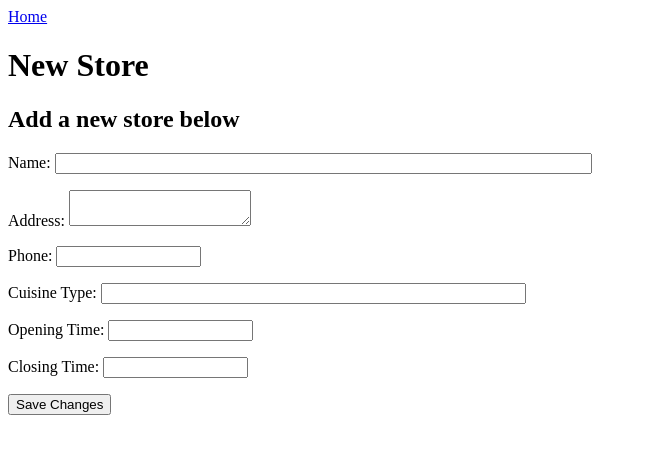
After one commit to gardoroman/menuscript, a Flask app: page /new_store in a window 1280 px wide. The commit adds this page. Shown: the top 454 px of the page, without its empty margins (0-647 px from the left). Run offline with Flask 2, Linux system fonts and the light colour scheme.

Commit message:
Can save store data to database from

```diff
--- /dev/null
+++ b/app/forms.py
@@ -0,0 +1,20 @@
+from flask_wtf import Form
+from wtforms import StringField, TextAreaField, RadioField
+from wtforms.validators import DataRequired, Length
+
+class StoreForm(Form):
+    store_name = StringField('store_name', validators=[DataRequired()])
+    # address = TextAreaField('address', [validators.required(), validators.length(max=200)])
+    address = TextAreaField('address', validators=[DataRequired()])
+    phone = StringField('phone', validators=[Length(min=0,max=15)])
+    cuisine_type = StringField('cuisine_type', validators=[Length(min=0,max=50)])
+    opening_time = StringField('opening_time', validators=[Length(min=0,max=15)])
+    closing_time = StringField('closing_time', validators=[Length(min=0,max=15)])
+
+
+    # store_name = db.Column(db.String(64), index=True, unique=True)
+    # address = db.Column(db.String(200), index=True, unique=True)
+    # phone = db.Column(db.String(15))
+    # cuisine_type = db.Column(db.String(50))
+    # opening_time = db.Column(db.String(15))
+    # closing_time = db.Column(db.String(15))
--- a/app/templates/index.html
+++ b/app/templates/index.html
@@ -10,4 +10,5 @@
     {% endfor %}
     {% endif %}
   </div>
+  <h2> <a href="{{ url_for('new_store') }}">Add a new store</h2>
 {% endblock %}
--- /dev/null
+++ b/app/templates/new_store.html
@@ -0,0 +1,32 @@
+{% extends "base.html" %}
+
+{% block content %}
+  <h1 class="page-title">New Store</h1>
+  <h2>Add a new store below</h2>
+  <div class="form">
+    <form class="new-store-form" name="new_store" method="post">
+      {{ form.hidden_tag() }}
+      <p>Name: {{ form.store_name(size=64)}}
+      </p>
+      <p>Address: {{ form.address(size=200)}}
+      </p>
+      <p>Phone: {{ form.phone(size=15)}}
+      </p>
+      <p>Cuisine Type: {{ form.cuisine_type(size=50)}}
+      </p>
+      <p>Opening Time: {{ form.opening_time(size=15)}}
+      </p>
+      <p>Closing Time: {{ form.closing_time(size=15)}}
+      </p>
+      <p><input type="submit" value="Save Changes"</p>
+    </form>
+  </div>
+{% endblock %}
+
+
+<!-- # store_name = db.Column(db.String(64), index=True, unique=True)
+  # address = db.Column(db.String(200), index=True, unique=True)
+  # phone = db.Column(db.String(15))
+  # cuisine_type = db.Column(db.String(50))
+  # opening_time = db.Column(db.String(15))
+  # closing_time = db.Column(db.String(15)) -->
--- a/app/views.py
+++ b/app/views.py
@@ -1,6 +1,9 @@
-from flask import render_template, redirect, session, url_for, flash
+from flask import render_template, redirect, session, url_for, flash, request
 from app import app, db
 from .models import Store, Menu, Item
+from wtforms import StringField
+from wtforms.validators import DataRequired
+from .forms import StoreForm
 
 # view for all stores
 @app.route('/')
@@ -26,3 +29,18 @@ def menu(menu_id):
         flash('Menu %s not found.' % menu_id)
         return redirect(url_for('index'))
     return render_template('menu.html', menu=menu, store=store)
+
+# routes for updating Store
+@app.route('/new_store', methods=['GET', 'POST'])
+def new_store():
+    form = StoreForm()
+    if form.validate_on_submit():
+        new_store = Store(store_name=request.form['store_name'],
+                address=request.form['address'],phone=request.form['phone'],
+                cuisine_type=request.form['cuisine_type'],opening_time=request.form['opening_time'],
+                closing_time=request.form['closing_time'])
+        db.session.add(new_store)
+        db.session.commit()
+        return redirect(url_for('store', store=new_store.store_name))
+
+    return render_template('new_store.html', form=form)
--- a/config.py
+++ b/config.py
@@ -4,3 +4,6 @@ basedir = os.path.abspath(os.path.dirname(__file__))
 SQLALCHEMY_DATABASE_URI = 'sqlite:///' + os.path.join(basedir, 'app.db')
 SQLALCHEMY_MIGRATE_REPO = os.path.join(basedir, 'db_repository')
 SQLALCHEMY_TRACK_MODIFICATIONS = False
+
+WTF_CSRF_ENABLED = True
+SECRET_KEY = 'A ship-shipping ship ships shipping-ships'
```
